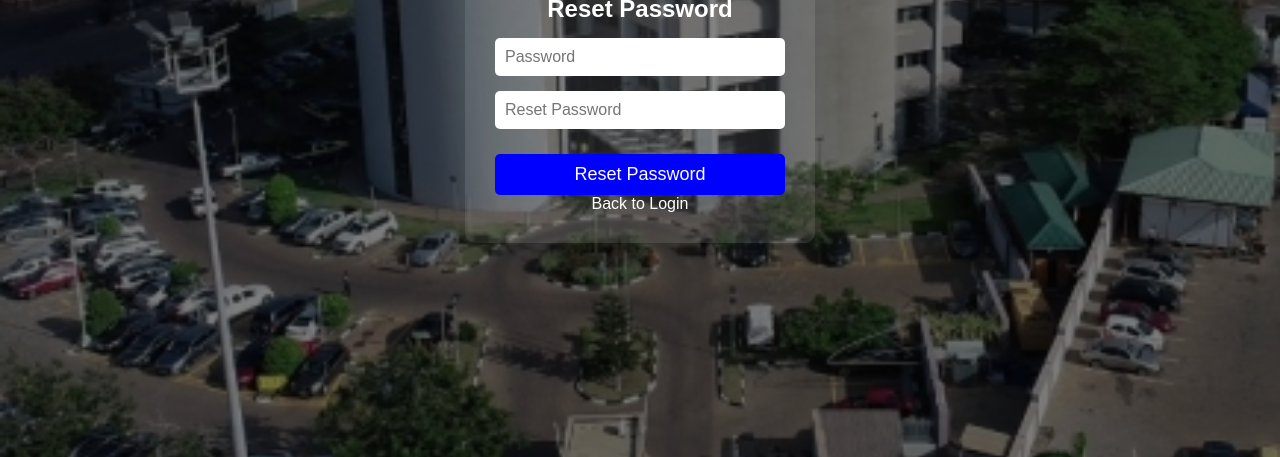
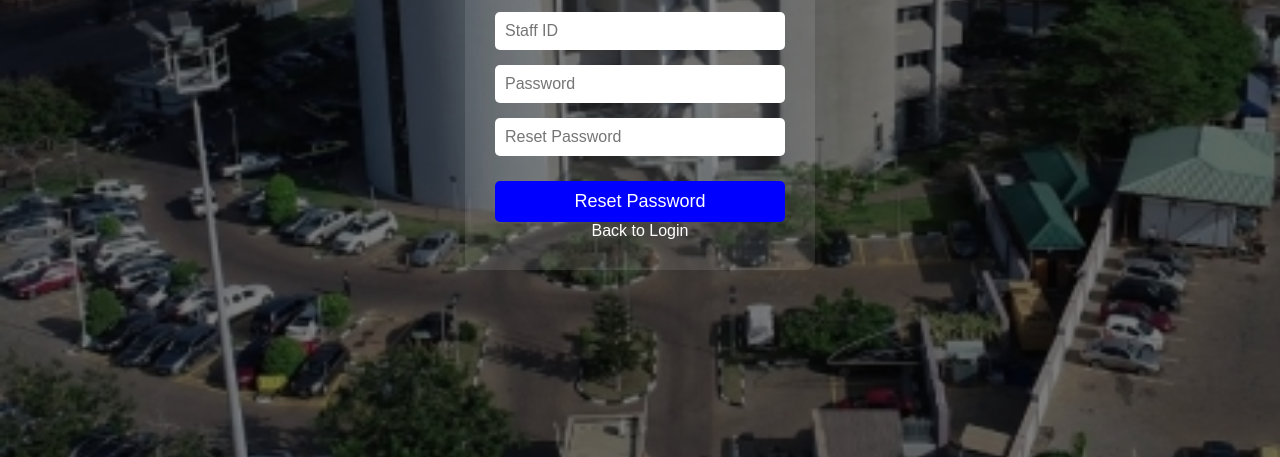
Before and after one commit to Thelma-dot/Electrical_management_system, a plain HTML site: page reset_password.html in a window 1280 px wide. Shown: the part 343-800 px from the top of the page. Drawn offline with Linux system fonts and the light colour scheme.

Commit message:
Update reset_password.html
<!DOCTYPE html>
<html lang="en">
<head>
    <meta charset="UTF-8">
    <meta name="viewport" content="width=device-width, initial-scale=1.0">
    <title>Electrical Management Systems</title>
    <link rel="icon" type="image/png" href="images/logo_gpha.png">
    <link rel="stylesheet" href="styles.css">
</head>
<body>

    <div class="container">
        <div class="login-box">
            <img src="images/logo_gpha.png" alt="User Avatar" class="avatar">
            <h2>Reset Password</h2>
            <form id="resetForm">
                <div class="input-group">
                    <input type="text" id="staffID" placeholder="Staff ID" required />
                  </div>
                <div class="input-group">
                    <input type="password" placeholder="Password" required>
                </div>
                <div class="input-group">
                    <input type="password" placeholder="Reset Password" required>
                </div>
                <button type="submit" class="login-btn">Reset Password</button>
                <p><a href="index.html">Back to Login</a></p>

            </form>
        </div>
    </div>
    <script src="script.js"></script>
</body>
</html>

```diff
--- a/reset_password.html
+++ b/reset_password.html
@@ -8,11 +8,15 @@
     <link rel="stylesheet" href="styles.css">
 </head>
 <body>
+
     <div class="container">
         <div class="login-box">
             <img src="images/logo_gpha.png" alt="User Avatar" class="avatar">
             <h2>Reset Password</h2>
-            <form>
+            <form id="resetForm">
+                <div class="input-group">
+                    <input type="text" id="staffID" placeholder="Staff ID" required />
+                  </div>
                 <div class="input-group">
                     <input type="password" placeholder="Password" required>
                 </div>
```
